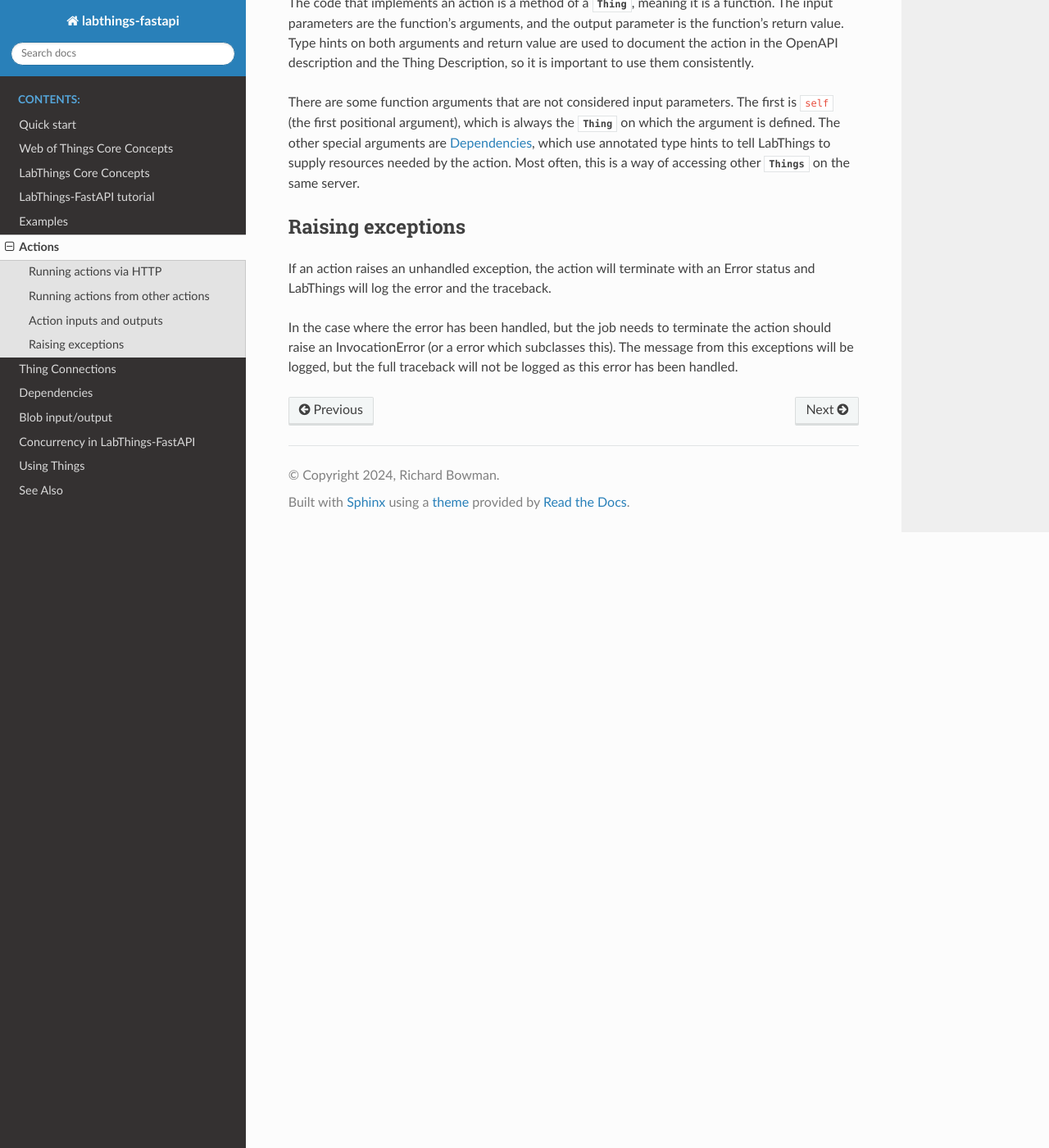
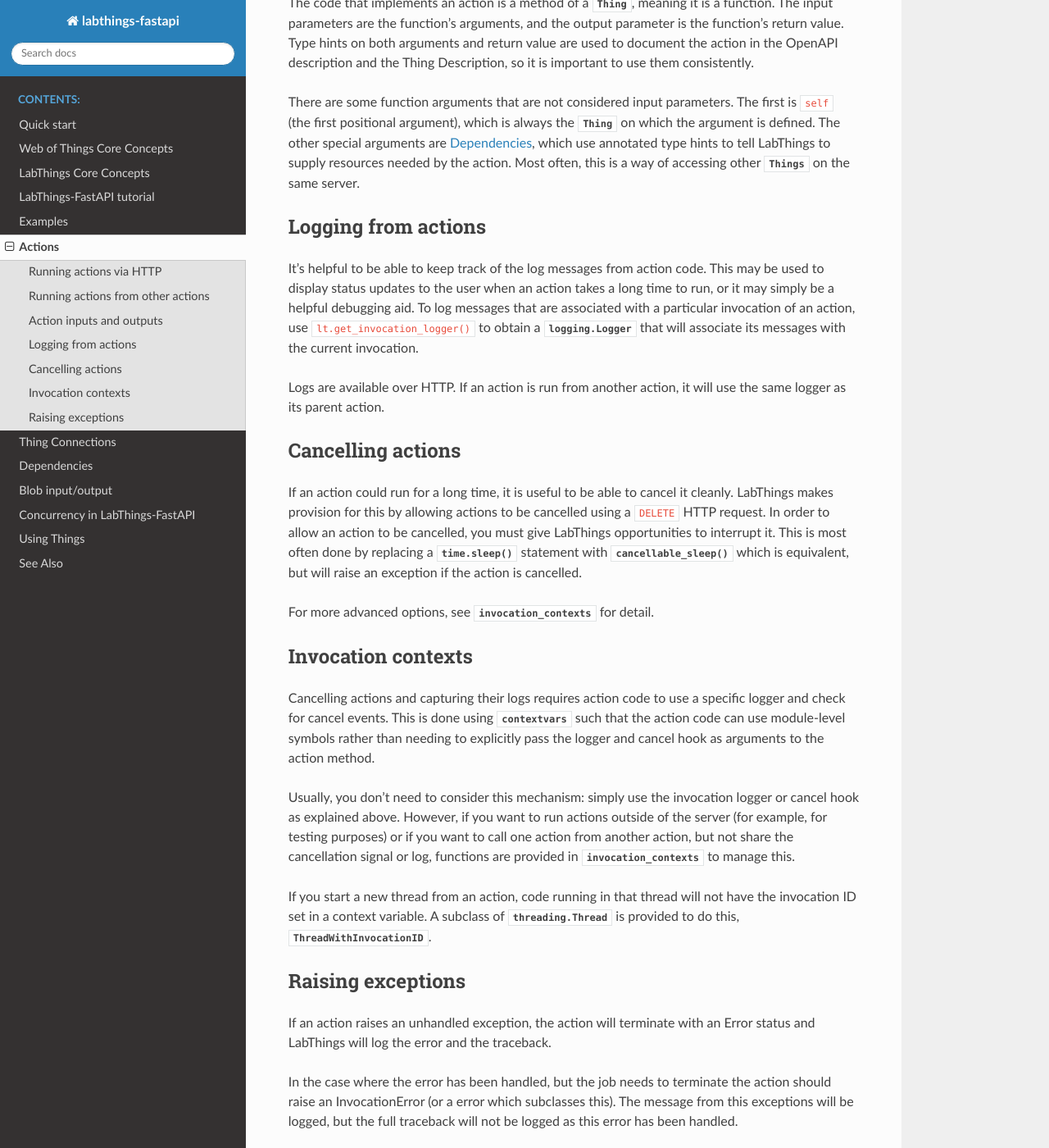
Before and after one commit to labthings/labthings-fastapi, a Sphinx documentation site: the page built from docs/source/actions.rst, in a window 1280 px wide and 1400 px high, scrolled down 1072 px. Shown: the whole window at 82% size. Built offline with Sphinx 7.4.7 and the Read the Docs theme 3.1.0, drawn with Linux system fonts in a browser that asks for light colours; pages that are not in the unit, such as notebooks, are missing from menus; cross-references to code outside the pages are shown as plain code; the version number is read from the project's files by our own code.

Commit message:
Tests and documentation.
I've not made a dedicated page (yet) but have added this to the
conceptual docs on actions and concurrency.

Test code achieves 100% coverage of the new module
from `test_invocation_contexts`.

```diff
--- a/docs/source/actions.rst
+++ b/docs/source/actions.rst
@@ -58,6 +58,50 @@ The first is ``self`` (the first positional argument), which is always the
 supply resources needed by the action. Most often, this is a way of accessing
 other `.Things` on the same server.
 
+.. action_logging:
+Logging from actions
+--------------------
+It's helpful to be able to keep track of the log messages from action code.
+This may be used to display status updates to the user when an action takes
+a long time to run, or it may simply be a helpful debugging aid. To log
+messages that are associated with a particular invocation of an action,
+use ``lt.get_invocation_logger()`` to obtain a `logging.Logger` that will
+associate its messages with the current invocation.
+
+Logs are available over HTTP. If an action is run from another action,
+it will use the same logger as its parent action.
+
+.. action_cancellation:
+Cancelling actions
+------------------
+If an action could run for a long time, it is useful to be able to cancel it
+cleanly. LabThings makes provision for this by allowing actions to be cancelled
+using a ``DELETE`` HTTP request. In order to allow an action to be cancelled,
+you must give LabThings opportunities to interrupt it. This is most often done
+by replacing a `time.sleep()` statement with `.cancellable_sleep()` which
+is equivalent,  but will raise an exception if the action is cancelled.
+
+For more advanced options, see `.invocation_contexts` for detail.
+
+.. invocation_context:
+Invocation contexts
+-------------------
+Cancelling actions and capturing their logs requires action code to use a
+specific logger and check for cancel events. This is done using `contextvars`
+such that the action code can use module-level symbols rather than needing
+to explicitly pass the logger and cancel hook as arguments to the action
+method.
+
+Usually, you don't need to consider this mechanism: simply use the invocation
+logger or cancel hook as explained above. However, if you want to run actions
+outside of the server (for example, for testing purposes) or if you want to
+call one action from another action, but not share the cancellation signal
+or log, functions are provided in `.invocation_contexts` to manage this.
+
+If you start a new thread from an action, code running in that thread will
+not have the invocation ID set in a context variable. A subclass of
+`threading.Thread` is provided to do this, `.ThreadWithInvocationID`\ .
+
 Raising exceptions
 ------------------
 If an action raises an unhandled exception, the action will terminate with an Error
```
Also changed, not shown: docs/source/concurrency.rst (+9 -0 lines), 1 other file.
